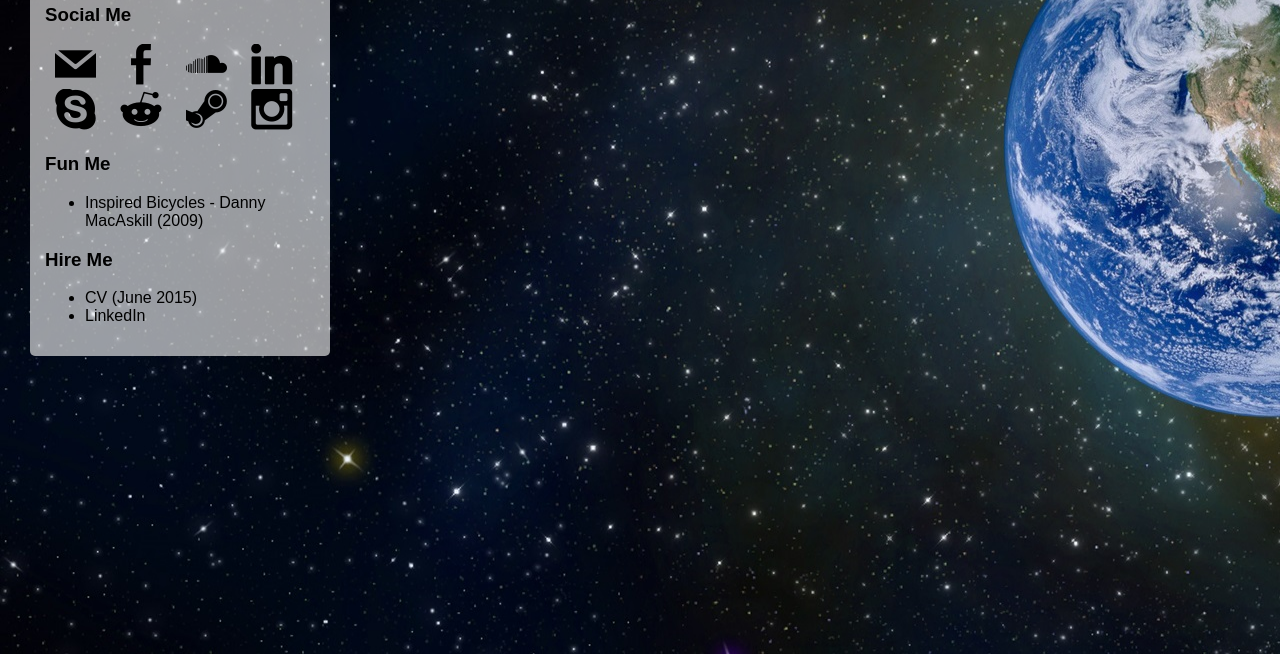
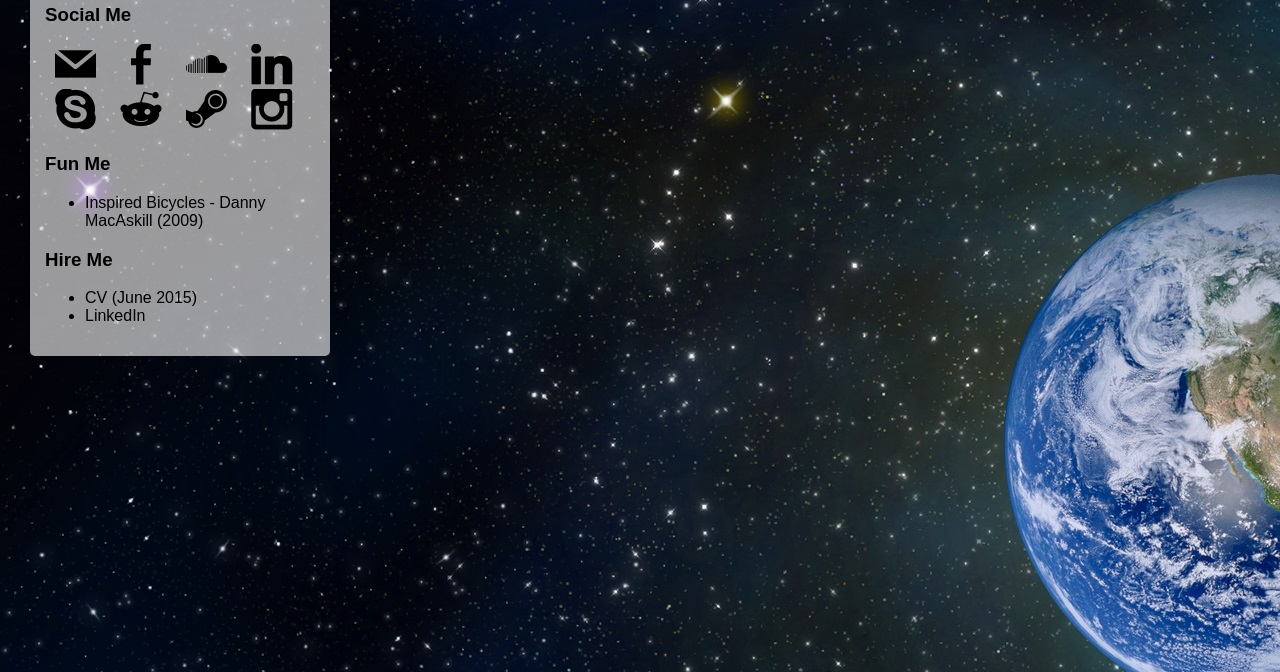
Before and after one commit to NickWton/nickwton.github.io, a plain HTML site: page index.html in a window 1280 px wide. Shown: the part 128-800 px from the top of the page. Drawn offline with Linux system fonts and the light colour scheme; files whose address does not match are found by name.

Commit message:
left top align background

```diff
--- a/style.css
+++ b/style.css
@@ -7,7 +7,7 @@ body {
     background:url("background1.jpg");
     background-repeat:no-repeat;
     background-size:auto;
-    background-position:left;
+    background-position:left top;
 }
 
 #content /*Each page can only have on id.*/{
```
Also changed, not shown: index.html (+3 -2 lines).
